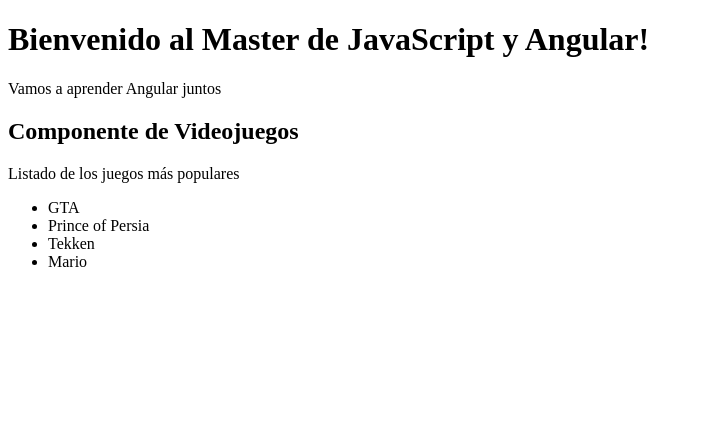
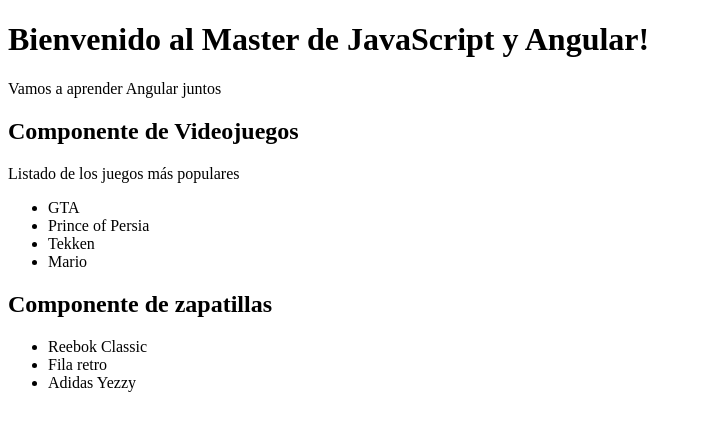
Before and after one commit to carlos-montesm/aprendiendo-angular, an Angular app: page / in a window 1280 px wide. Shown: the top 428 px of the page, without its empty margins (0-702 px from the left). Built offline with nearby package versions, Linux system fonts and the light colour scheme.

Commit message:
added the zapatillas component, and displays a list of brands in app.component.html

```diff
--- a/src/app/app.component.html
+++ b/src/app/app.component.html
@@ -5,4 +5,5 @@
   <p>Vamos a aprender Angular juntos</p>
 
   <videojuego></videojuego>
+  <zapatillas></zapatillas>
 </div>
--- a/src/app/app.module.ts
+++ b/src/app/app.module.ts
@@ -3,11 +3,13 @@
 
 import { AppComponent } from './app.component';
 import { VideojuegoComponent } from './videojuego/videojuego.component';
+import { ZapatillasComponent } from './zapatillas/zapatillas.component';
 
 @NgModule({
   declarations: [
     AppComponent,
-    VideojuegoComponent
+    VideojuegoComponent,
+    ZapatillasComponent
   ],
   imports: [
     BrowserModule
--- /dev/null
+++ b/src/app/zapatillas/zapatillas.component.html
@@ -0,0 +1,6 @@
+<h2>{{titulo}}</h2>
+<ul>
+    <li>Reebok Classic</li>
+    <li>Fila retro</li>
+    <li>Adidas Yezzy</li>
+</ul>
--- /dev/null
+++ b/src/app/zapatillas/zapatillas.component.ts
@@ -0,0 +1,10 @@
+import { Component } from "@angular/core";
+
+@Component({
+    selector: 'zapatillas',
+    templateUrl: './zapatillas.component.html'
+})
+
+export class ZapatillasComponent {
+    public titulo: string = "Componente de zapatillas";
+}
```
